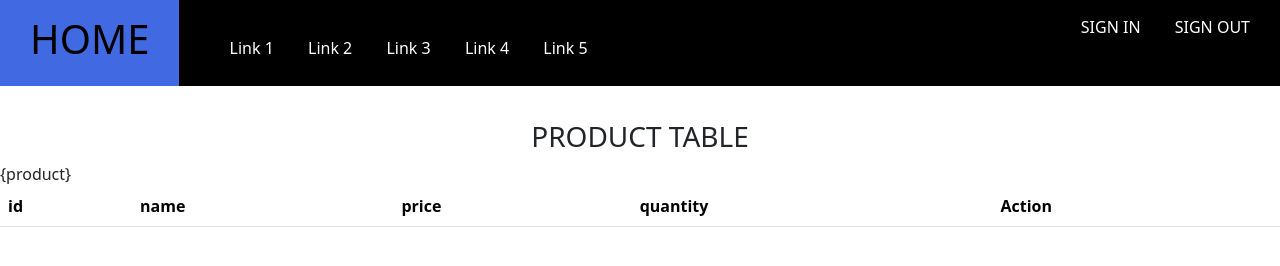
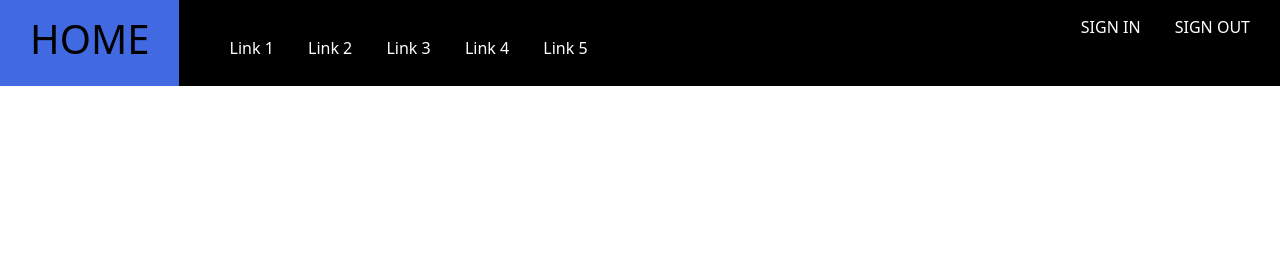
Before and after one commit to ng-hieu/CaseStudy-MD3, a plain HTML site: page view/index.html in a window 1280 px wide. Drawn offline with nearby package versions, Linux system fonts and the light colour scheme.

Commit message:
Truoc khi pull anh phong va anh duy sang 6/4

```diff
--- a/server.js
+++ b/server.js
@@ -23,5 +23,5 @@ http.createServer((req, res) => {
 
 
 }).listen(8080, () => {
-    console.log('server is running')
+    console.log('server 8080 is running')
 })
--- a/view/index.html
+++ b/view/index.html
@@ -134,26 +134,6 @@
 </nav>
 
 <body>
-<div class="" style="margin-top: 120px;">
-    <center><h3>PRODUCT TABLE</h3></center>
-    <form method="post">
-        <table class="table table-striped">
-            <thead>
-            <tr>
-                <th scope="col">id</th>
-                <th scope="col">name</th>
-                <th scope="col">price</th>
-                <th scope="col">quantity</th>
-                <th scope="col">Action</th>
-            </tr>
-            </thead>
-            <tbody>
-            {product}
-            </tbody>
 
-        </table>
-
-    </form>
-</div>
 </body>
 </html>
```
